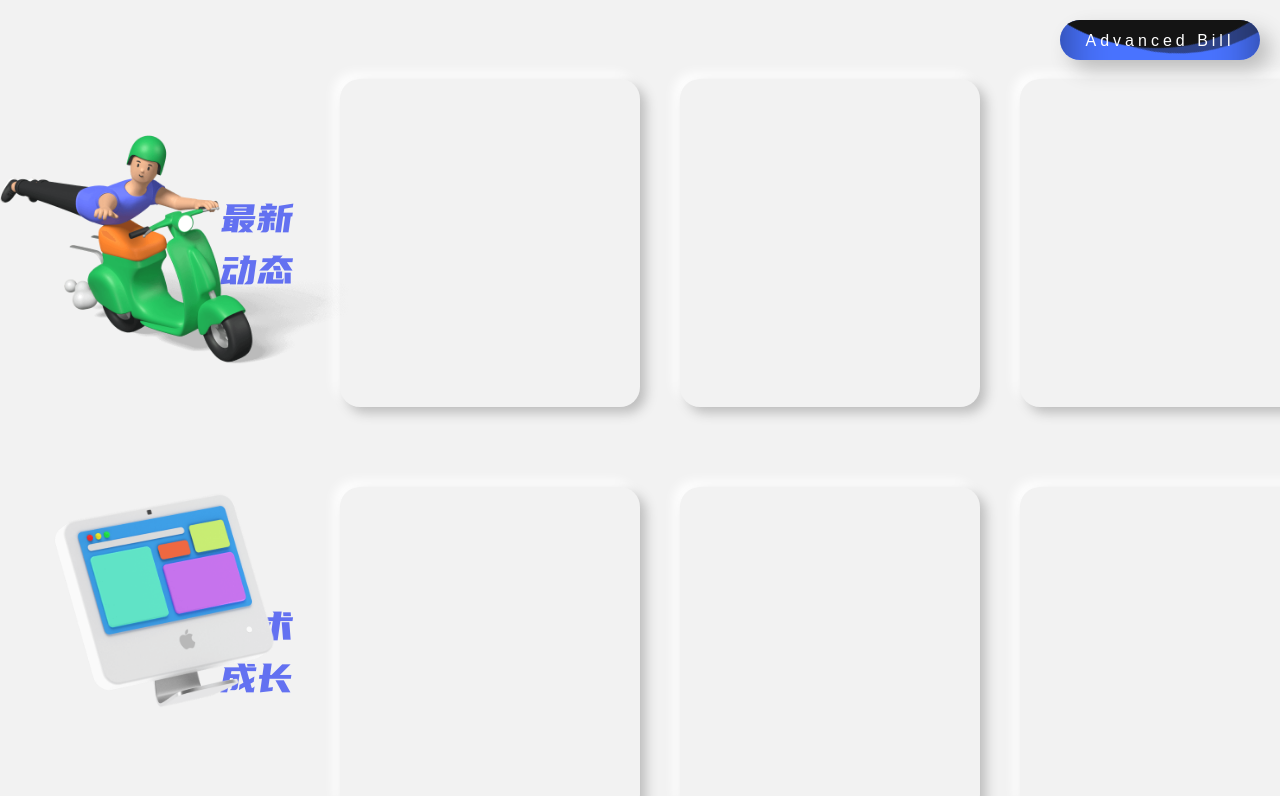
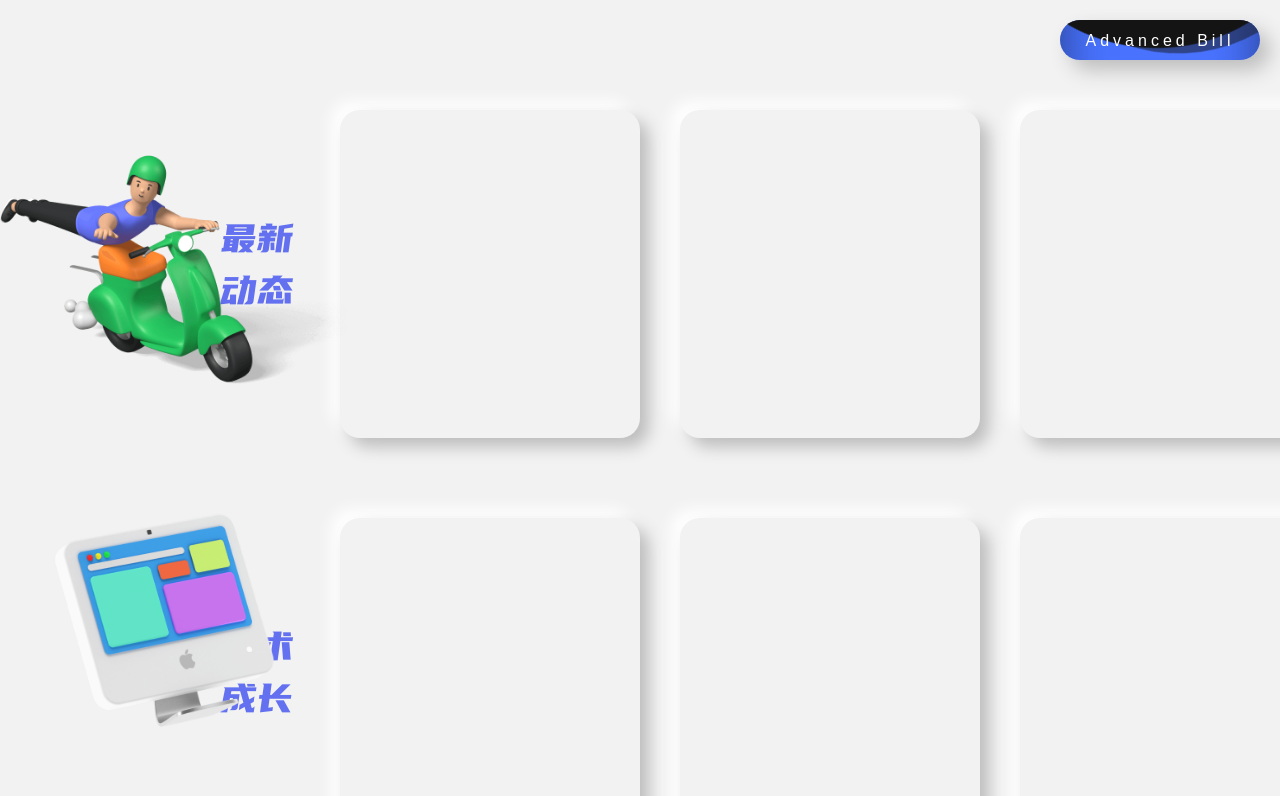
Before and after one commit to BCui4511/bill-web, a React (Create React App) app: page /index in a window 1280 px wide. Shown: the top 796 px of the page. Built offline with nearby package versions, Linux system fonts and the light colour scheme.

Commit message:
feat: box item

```diff
--- a/src/components/BoxItem/index.scss
+++ b/src/components/BoxItem/index.scss
@@ -0,0 +1,14 @@
+.box-item {
+  list-style-type: none;
+  flex: 0 0 auto;
+  width: 300px;
+  height: 328px;
+  margin-left: 40px;
+  background-color: #fefefe;
+  border-radius: 20px;
+  background: #f2f2f2;
+  box-shadow: 9px 9px 16px #bdbdbd, -9px -9px 16px #ffffff;
+}
+.box-item:active {
+  background: linear-gradient(145deg, #dadada, #ffffff);
+}
--- a/src/components/BoxItem/index.tsx
+++ b/src/components/BoxItem/index.tsx
@@ -8,7 +8,7 @@ interface BoxItemProps {
   id: number;
 }
 
-export function BoxItem(props: BoxItemProps) {
+export default function BoxItem(props: BoxItemProps) {
   return (
     <li className={`box-item type-${props.type}`}>
       <title className="title">{props.title}</title>
--- a/src/components/List/index.scss
+++ b/src/components/List/index.scss
@@ -1,10 +1,10 @@
 .list-wrap {
-  margin-top: 40px;
-  height: 368px;
+  margin-top: 20px;
+  height: 388px;
   font-size: 0;
   .list-title {
     width: 300px;
-    height: 368px;
+    height: 388px;
     position: relative;
     z-index: 2;
     .title-img {
@@ -28,22 +28,8 @@
     display: flex;
     overflow-x: auto;
     position: relative;
-    top: -369px;
-    padding: 20px 0 20px 300px;
-    .card-item {
-      list-style-type: none;
-      flex: 0 0 auto;
-      width: 300px;
-      height: 328px;
-      margin-left: 40px;
-      background-color: #fefefe;
-      border-radius: 20px;
-      background: #f2f2f2;
-      box-shadow: 6px 6px 12px #bdbdbd, -6px -6px 12px #ffffff;
-    }
-    .card-item:hover {
-      background: linear-gradient(145deg, #dadada, #ffffff);
-    }
+    top: -388px;
+    padding: 30px 0 30px 300px;
   }
 
   .card-list::-webkit-scrollbar {
--- a/src/components/List/index.tsx
+++ b/src/components/List/index.tsx
@@ -1,5 +1,6 @@
 import { TYPE_ENUM } from '../../utils/types';
 import { LIST_IMG_MAP, LIST_NAME_MAP } from './const';
+import BoxItem from '../BoxItem';
 
 import './index.scss';
 
@@ -10,10 +11,6 @@ interface ListProps {
 export default function List(props: ListProps) {
   const { type } = props;
 
-  const renderCard = (index: number) => {
-    return <li className="card-item" key={index.toString()}></li>;
-  };
-
   return (
     <section className="list-wrap">
       <div className={`list-title img-${type}`}>
@@ -22,7 +19,7 @@ export default function List(props: ListProps) {
       </div>
       <ul className="card-list">
         {[1, 2, 3, 4, 5, 6, 7].map((item, index) => {
-          return renderCard(index);
+          return <BoxItem title="" abstract="" type={type} id={index} key={index.toString()} />;
         })}
       </ul>
     </section>
--- a/src/pages/index/index.scss
+++ b/src/pages/index/index.scss
@@ -2,6 +2,7 @@
   padding-top: 20px;
   .header-wrap {
     padding-left: 20px;
+    height: 40px;
     .tag {
       margin-right: 10px;
     }
```
